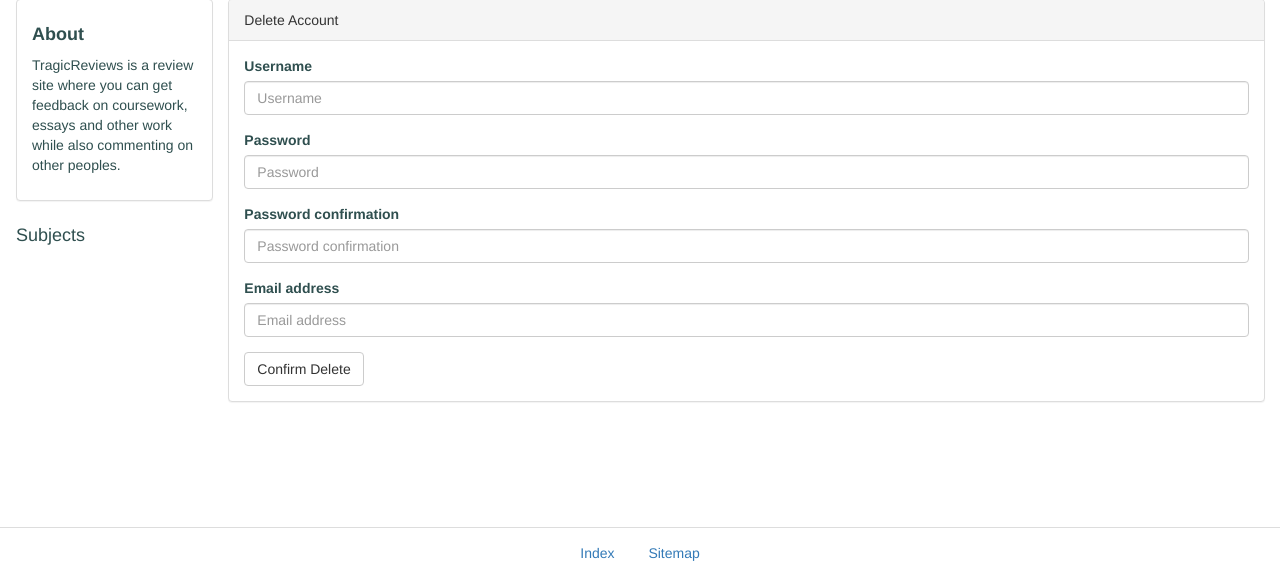
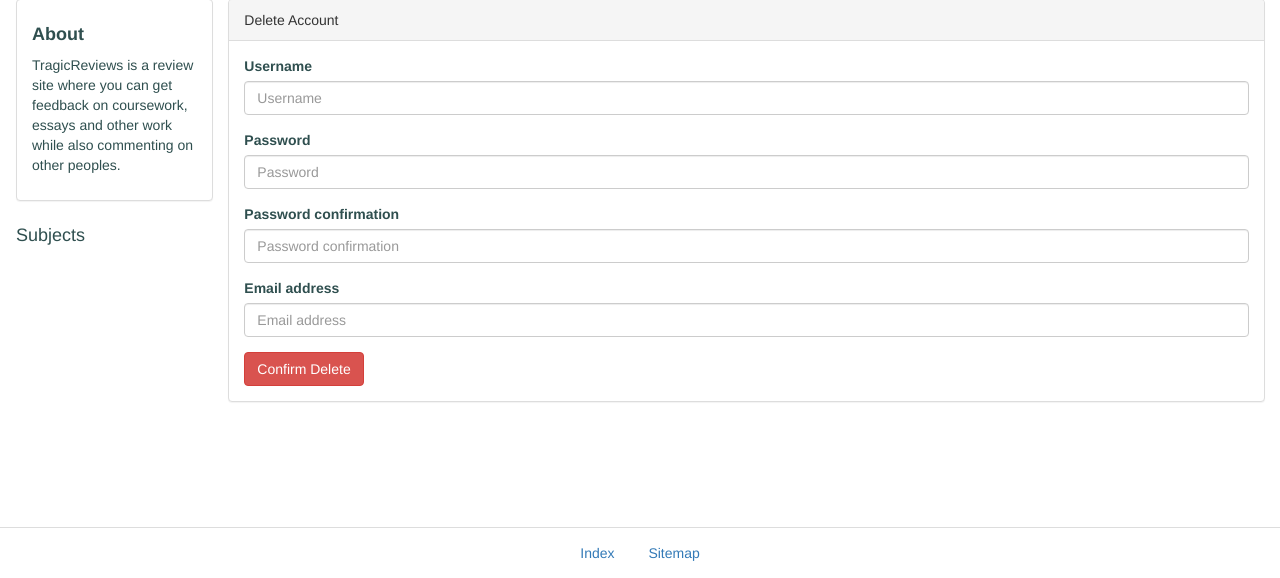
Before and after one commit to wad2-2018-lab10-teamB/tragicreviews, a Django app: page /accounts/account/delete/ in a window 1280 px wide. Shown: the part 222-800 px from the top of the page. Run offline with Django 3.2, Linux system fonts and the light colour scheme; the visitor is signed in with stand-in values (Sample User, id 1); data that the repository does not hold is empty; some libraries are stand-ins or nearby versions.

Commit message:
Restore red deletion buttons in forms.

```diff
--- a/templates/tragicreviews/base_form.html
+++ b/templates/tragicreviews/base_form.html
@@ -6,7 +6,7 @@
             {% csrf_token %}
             {% bootstrap_form form %}
             <p>{{ message }}</p>
-            <input class="btn btn-default" type="submit" value="{{ submit_text }}" />
+            <input class="btn {{ btn_class|default:'btn-default' }}" type="submit" value="{{ submit_text }}" />
         </form>
     </div>
 </div>
--- a/templates/tragicreviews/delete_account.html
+++ b/templates/tragicreviews/delete_account.html
@@ -5,5 +5,5 @@
 {% endblock %}
 
 {% block body_block %}
-    {% include 'tragicreviews/base_form.html' with title="Delete Account" submit_text="Confirm Delete" %}
+    {% include 'tragicreviews/base_form.html' with title="Delete Account" submit_text="Confirm Delete" btn_class="btn-danger" %}
 {% endblock %}
--- a/templates/tragicreviews/subject_confirm_delete.html
+++ b/templates/tragicreviews/subject_confirm_delete.html
@@ -5,5 +5,5 @@
 {% endblock %}
 
 {% block body_block %}
-    {% include 'tragicreviews/base_form.html' with title="Delete Category" submit_text="Confirm Delete" %}
+    {% include 'tragicreviews/base_form.html' with title="Delete Category" submit_text="Confirm Delete" btn_class="btn-danger" %}
 {% endblock %}
```
